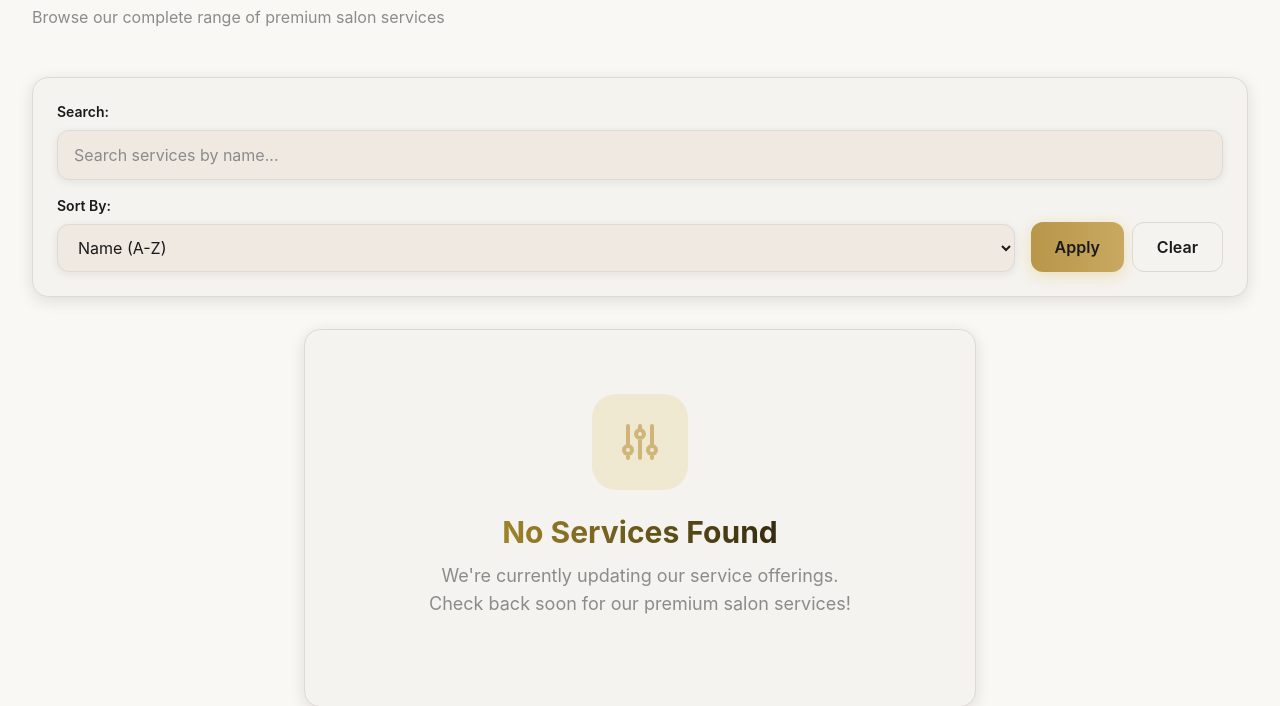
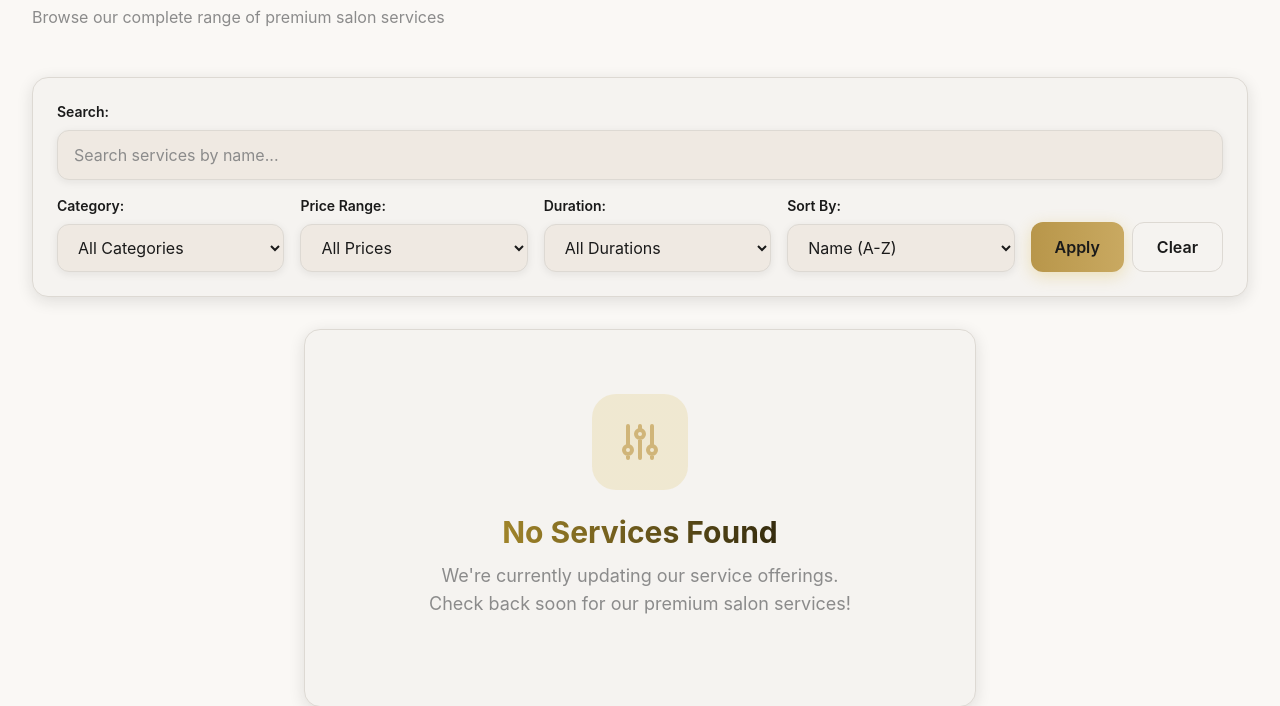
Before and after one commit to property360-2/Dreambook-Salon, a Django app: page /services/ in a window 1280 px wide. Shown: the part 171-877 px from the top of the page. Run offline with Django 5.2, Linux system fonts and the light colour scheme; data that the repository does not hold is empty.

```diff
--- a/services/views.py
+++ b/services/views.py
@@ -45,6 +45,30 @@ class ServiceListView(ListView):
         if category:
             qs = qs.filter(category=category)
 
+        # Add price range filter
+        price_range = self.request.GET.get('price_range', '').strip()
+        if price_range:
+            if price_range == 'under_500':
+                qs = qs.filter(price__lt=500)
+            elif price_range == '500_1000':
+                qs = qs.filter(price__gte=500, price__lt=1000)
+            elif price_range == '1000_2000':
+                qs = qs.filter(price__gte=1000, price__lt=2000)
+            elif price_range == 'over_2000':
+                qs = qs.filter(price__gte=2000)
+
+        # Add duration range filter
+        duration_range = self.request.GET.get('duration_range', '').strip()
+        if duration_range:
+            if duration_range == '0_30':
+                qs = qs.filter(duration_minutes__lte=30)
+            elif duration_range == '30_60':
+                qs = qs.filter(duration_minutes__gt=30, duration_minutes__lte=60)
+            elif duration_range == '60_120':
+                qs = qs.filter(duration_minutes__gt=60, duration_minutes__lte=120)
+            elif duration_range == 'over_120':
+                qs = qs.filter(duration_minutes__gt=120)
+
         # Add sort functionality
         sort_by = self.request.GET.get('sort', 'name')
         if sort_by == 'price_asc':
@@ -69,6 +93,25 @@ class ServiceListView(ListView):
         context['sort_by'] = self.request.GET.get('sort', 'name')
         context['selected_category'] = self.request.GET.get('category', '')
         context['categories'] = Service.Category.choices
+
+        # Price range filter options
+        context['selected_price_range'] = self.request.GET.get('price_range', '')
+        context['price_ranges'] = [
+            ('under_500', 'Under ₱500'),
+            ('500_1000', '₱500 - ₱1,000'),
+            ('1000_2000', '₱1,000 - ₱2,000'),
+            ('over_2000', '₱2,000+'),
+        ]
+
+        # Duration range filter options
+        context['selected_duration_range'] = self.request.GET.get('duration_range', '')
+        context['duration_ranges'] = [
+            ('0_30', '0-30 min'),
+            ('30_60', '30-60 min'),
+            ('60_120', '60-120 min'),
+            ('over_120', '2+ hours'),
+        ]
+
         return context
 
     def render_to_response(self, context, **response_kwargs):
--- a/templates/components/organisms/payments_results.html
+++ b/templates/components/organisms/payments_results.html
@@ -51,7 +51,7 @@
   {% if is_paginated %}
     <nav class="flex items-center justify-center gap-2 mt-8">
       {% if page_obj.has_previous %}
-        <a href="?page={{ page_obj.previous_page_number }}{% if current_status %}&status={{ current_status }}{% endif %}{% if current_method %}&method={{ current_method }}{% endif %}{% if from_date %}&from_date={{ from_date }}{% endif %}{% if to_date %}&to_date={{ to_date }}{% endif %}"
+        <a href="?page={{ page_obj.previous_page_number }}{% if current_status %}&status={{ current_status }}{% endif %}{% if current_method %}&method={{ current_method }}{% endif %}{% if from_date %}&from_date={{ from_date }}{% endif %}{% if to_date %}&to_date={{ to_date }}{% endif %}{% if sort_by %}&sort={{ sort_by }}{% endif %}"
            data-async-pagination="true"
            class="btn btn-ghost text-sm">Previous</a>
       {% endif %}
@@ -59,7 +59,7 @@
         Page {{ page_obj.number }} of {{ page_obj.paginator.num_pages }}
       </span>
       {% if page_obj.has_next %}
-        <a href="?page={{ page_obj.next_page_number }}{% if current_status %}&status={{ current_status }}{% endif %}{% if current_method %}&method={{ current_method }}{% endif %}{% if from_date %}&from_date={{ from_date }}{% endif %}{% if to_date %}&to_date={{ to_date }}{% endif %}"
+        <a href="?page={{ page_obj.next_page_number }}{% if current_status %}&status={{ current_status }}{% endif %}{% if current_method %}&method={{ current_method }}{% endif %}{% if from_date %}&from_date={{ from_date }}{% endif %}{% if to_date %}&to_date={{ to_date }}{% endif %}{% if sort_by %}&sort={{ sort_by }}{% endif %}"
            data-async-pagination="true"
            class="btn btn-ghost text-sm">Next</a>
       {% endif %}
--- a/templates/components/organisms/services_results.html
+++ b/templates/components/organisms/services_results.html
@@ -74,8 +74,8 @@
   {% if is_paginated %}
     <nav class="flex items-center justify-center gap-2">
       {% if page_obj.has_previous %}
-        <a href="?page=1{% if search_query %}&q={{ search_query|urlencode }}{% endif %}{% if selected_category %}&category={{ selected_category }}{% endif %}{% if sort_by %}&sort={{ sort_by }}{% endif %}" data-async-pagination="true" class="btn btn-ghost text-sm">First</a>
-        <a href="?page={{ page_obj.previous_page_number }}{% if search_query %}&q={{ search_query|urlencode }}{% endif %}{% if selected_category %}&category={{ selected_category }}{% endif %}{% if sort_by %}&sort={{ sort_by }}{% endif %}" data-async-pagination="true" class="btn btn-ghost text-sm">Previous</a>
+        <a href="?page=1{% if search_query %}&q={{ search_query|urlencode }}{% endif %}{% if selected_category %}&category={{ selected_category }}{% endif %}{% if selected_price_range %}&price_range={{ selected_price_range }}{% endif %}{% if selected_duration_range %}&duration_range={{ selected_duration_range }}{% endif %}{% if sort_by %}&sort={{ sort_by }}{% endif %}" data-async-pagination="true" class="btn btn-ghost text-sm">First</a>
+        <a href="?page={{ page_obj.previous_page_number }}{% if search_query %}&q={{ search_query|urlencode }}{% endif %}{% if selected_category %}&category={{ selected_category }}{% endif %}{% if selected_price_range %}&price_range={{ selected_price_range }}{% endif %}{% if selected_duration_range %}&duration_range={{ selected_duration_range }}{% endif %}{% if sort_by %}&sort={{ sort_by }}{% endif %}" data-async-pagination="true" class="btn btn-ghost text-sm">Previous</a>
       {% endif %}
 
       <span class="px-4 py-2 text-light-text font-semibold">
@@ -83,8 +83,8 @@
       </span>
 
       {% if page_obj.has_next %}
-        <a href="?page={{ page_obj.next_page_number }}{% if search_query %}&q={{ search_query|urlencode }}{% endif %}{% if selected_category %}&category={{ selected_category }}{% endif %}{% if sort_by %}&sort={{ sort_by }}{% endif %}" data-async-pagination="true" class="btn btn-ghost text-sm">Next</a>
-        <a href="?page={{ page_obj.paginator.num_pages }}{% if search_query %}&q={{ search_query|urlencode }}{% endif %}{% if selected_category %}&category={{ selected_category }}{% endif %}{% if sort_by %}&sort={{ sort_by }}{% endif %}" data-async-pagination="true" class="btn btn-ghost text-sm">Last</a>
+        <a href="?page={{ page_obj.next_page_number }}{% if search_query %}&q={{ search_query|urlencode }}{% endif %}{% if selected_category %}&category={{ selected_category }}{% endif %}{% if selected_price_range %}&price_range={{ selected_price_range }}{% endif %}{% if selected_duration_range %}&duration_range={{ selected_duration_range }}{% endif %}{% if sort_by %}&sort={{ sort_by }}{% endif %}" data-async-pagination="true" class="btn btn-ghost text-sm">Next</a>
+        <a href="?page={{ page_obj.paginator.num_pages }}{% if search_query %}&q={{ search_query|urlencode }}{% endif %}{% if selected_category %}&category={{ selected_category }}{% endif %}{% if selected_price_range %}&price_range={{ selected_price_range }}{% endif %}{% if selected_duration_range %}&duration_range={{ selected_duration_range }}{% endif %}{% if sort_by %}&sort={{ sort_by }}{% endif %}" data-async-pagination="true" class="btn btn-ghost text-sm">Last</a>
       {% endif %}
     </nav>
   {% endif %}
@@ -98,7 +98,7 @@
     </div>
     <h3 class="text-3xl font-bold text-gradient mb-3">No Services Found</h3>
     <p class="text-lg text-light-muted mb-6 max-w-md mx-auto">
-      {% if search_query or selected_category %}
+      {% if search_query or selected_category or selected_price_range or selected_duration_range %}
         No services match your current filters. Try adjusting your search criteria.
       {% else %}
         We're currently updating our service offerings. Check back soon for our premium salon services!
--- a/templates/pages/services_list.html
+++ b/templates/pages/services_list.html
@@ -42,8 +42,38 @@
         </div>
 
         <!-- Filter Row -->
-        <div class="flex flex-col sm:flex-row gap-4 items-end">
-          <div class="flex-1">
+        <div class="flex flex-col sm:flex-row gap-4 items-end flex-wrap">
+          <div class="flex-1 min-w-[140px]">
+            <label class="block text-sm font-semibold text-light-text mb-2">Category:</label>
+            <select name="category" class="input w-full">
+              <option value="">All Categories</option>
+              {% for value, label in categories %}
+                <option value="{{ value }}" {% if value == selected_category %}selected{% endif %}>{{ label }}</option>
+              {% endfor %}
+            </select>
+          </div>
+
+          <div class="flex-1 min-w-[140px]">
+            <label class="block text-sm font-semibold text-light-text mb-2">Price Range:</label>
+            <select name="price_range" class="input w-full">
+              <option value="">All Prices</option>
+              {% for value, label in price_ranges %}
+                <option value="{{ value }}" {% if value == selected_price_range %}selected{% endif %}>{{ label }}</option>
+              {% endfor %}
+            </select>
+          </div>
+
+          <div class="flex-1 min-w-[140px]">
+            <label class="block text-sm font-semibold text-light-text mb-2">Duration:</label>
+            <select name="duration_range" class="input w-full">
+              <option value="">All Durations</option>
+              {% for value, label in duration_ranges %}
+                <option value="{{ value }}" {% if value == selected_duration_range %}selected{% endif %}>{{ label }}</option>
+              {% endfor %}
+            </select>
+          </div>
+
+          <div class="flex-1 min-w-[140px]">
             <label class="block text-sm font-semibold text-light-text mb-2">Sort By:</label>
             <select name="sort" class="input w-full">
               <option value="name" {% if sort_by == 'name' %}selected{% endif %}>Name (A-Z)</option>
```
Also changed, not shown: inventory/forms.py (+10 -1 lines), inventory/models.py (+50 -0 lines), inventory/views.py (+58 -1 lines), payments/views.py (+22 -1 lines), templates/components/organisms/inventory_results.html (+20 -3 lines), templates/pages/inventory_list.html (+39 -4 lines), templates/pages/payments_list.html (+9 -0 lines), inventory/migrations/0002_add_category_and_expiry.py (added).
